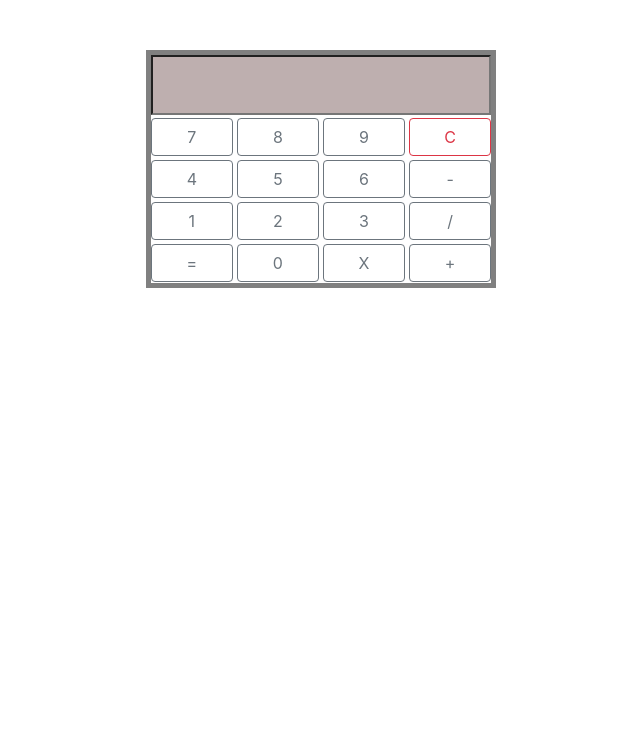
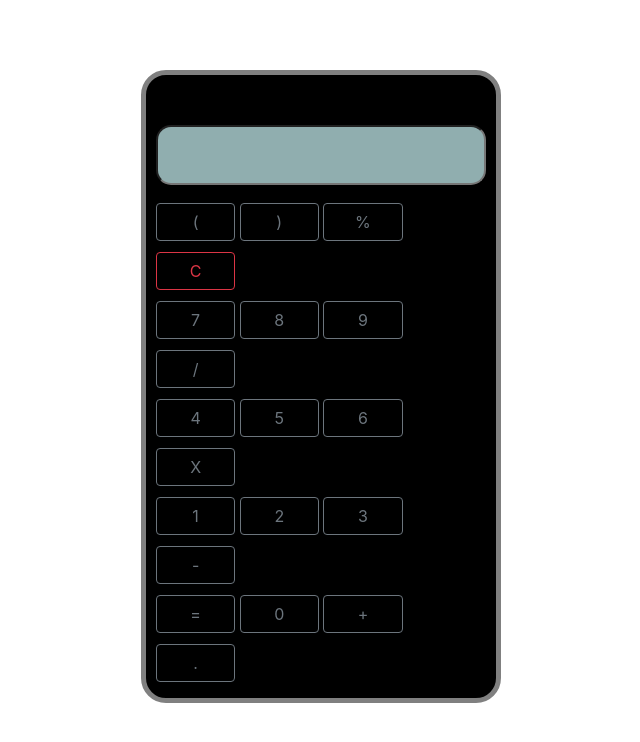
Before and after one commit to mudassir060/Calculator-App-wm-5689-assignment-7, a plain HTML site: page index.html in a window 1280 px wide. Shown: the whole page, without its empty margins (319-959 px from the left). Drawn offline with nearby package versions, Linux system fonts and the light colour scheme.

Commit message:
Add files via upload

```diff
--- a/index.html
+++ b/index.html
@@ -12,36 +12,45 @@
     <link rel="stylesheet" href="https://stackpath.bootstrapcdn.com/bootstrap/4.3.1/css/bootstrap.min.css" integrity="sha384-ggOyR0iXCbMQv3Xipma34MD+dH/1fQ784/j6cY/iJTQUOhcWr7x9JvoRxT2MZw1T" crossorigin="anonymous">
   </head>
   <body>
+    <div>
       <div class="main">
+        <div class="main1">
           <div>
             <input class="result" id="result" type="text">
+          </div>
+          <div>
+            <button class="btn btn-outline-secondary" onclick="getNumber('(')">(</button>
+            <button class="btn btn-outline-secondary" onclick="getNumber(')')">)</button>
+            <button class="btn btn-outline-secondary" onclick="getNumber('%')">%</button>
+            <button class="btn btn-outline-danger" onclick="clearresult()">C</button>
           </div>
           <div>
             <button class="btn btn-outline-secondary" onclick="getNumber('7')">7</button>
             <button class="btn btn-outline-secondary" onclick="getNumber('8')">8</button>
             <button class="btn btn-outline-secondary" onclick="getNumber('9')">9</button>
-            <button class="btn btn-outline-danger" onclick="clearresult()">C</button>
+            <button class="btn btn-outline-secondary" onclick="getNumber('/')">/</button>
           </div>
           <div>
             <button class="btn btn-outline-secondary" onclick="getNumber('4')">4</button>
             <button class="btn btn-outline-secondary" onclick="getNumber('5')">5</button>
             <button class="btn btn-outline-secondary" onclick="getNumber('6')">6</button>
-            <button class="btn btn-outline-secondary" onclick="getNumber('-')">-</button>
+            <button class="btn btn-outline-secondary" onclick="getNumber('*')">X</button>
           </div>
           <div>
             <button class="btn btn-outline-secondary" onclick="getNumber('1')">1</button>
             <button class="btn btn-outline-secondary" onclick="getNumber('2')">2</button>
             <button class="btn btn-outline-secondary" onclick="getNumber('3')">3</button>
-            <button class="btn btn-outline-secondary" onclick="getNumber('/')">/</button>
+            <button class="btn btn-outline-secondary" onclick="getNumber('-')">-</button>
           </div>
           <div>
             <button class="btn btn-outline-secondary " onclick="getresult()">=</button>
             <button class="btn btn-outline-secondary " onclick="getNumber('0')">0</button>
-            <button class="btn btn-outline-secondary" onclick="getNumber('*')">X</button>
             <button class="btn btn-outline-secondary " onclick="getNumber('+')">+</button>
+            <button class="btn btn-outline-secondary " onclick="getNumber('.')">.</button>
           </div>
+        </div>
       </div>
-    <!-- Optional JavaScript -->
+      <!-- Optional JavaScript -->
     <!-- jQuery first, then Popper.js, then Bootstrap JS -->
     <script src="https://code.jquery.com/jquery-3.3.1.slim.min.js" integrity="sha384-q8i/X+965DzO0rT7abK41JStQIAqVgRVzpbzo5smXKp4YfRvH+8abtTE1Pi6jizo" crossorigin="anonymous"></script>
     <script src="https://cdnjs.cloudflare.com/ajax/libs/popper.js/1.14.7/umd/popper.min.js" integrity="sha384-UO2eT0CpHqdSJQ6hJty5KVphtPhzWj9WO1clHTMGa3JDZwrnQq4sF86dIHNDz0W1" crossorigin="anonymous"></script>
--- a/style.css
+++ b/style.css
@@ -1,17 +1,27 @@
 .main{
     border: solid 5px gray;
-    width: 350px;
+    border-radius: 25px;
+    width: 360px;
+    margin: 0 auto;
+    margin-top: 70px;
+    background-color: black;
+}
+.main1{
+    width: 330px;
     margin: 0 auto;
     margin-top: 50px;
+    margin-bottom: 15px;
 }
 .result{
     width: 100%;
     height: 60px;
-    background-color: rgb(190, 175, 175);
+    background-color: rgb(144, 174, 175);
+    margin-bottom: 8px;
+    border-radius: 15px;
 }
 
 .btn{
     width: 24%;
-    margin-top:   3px;
+    margin-top:   10px;
     margin-bottom: 1px;
 }
```
